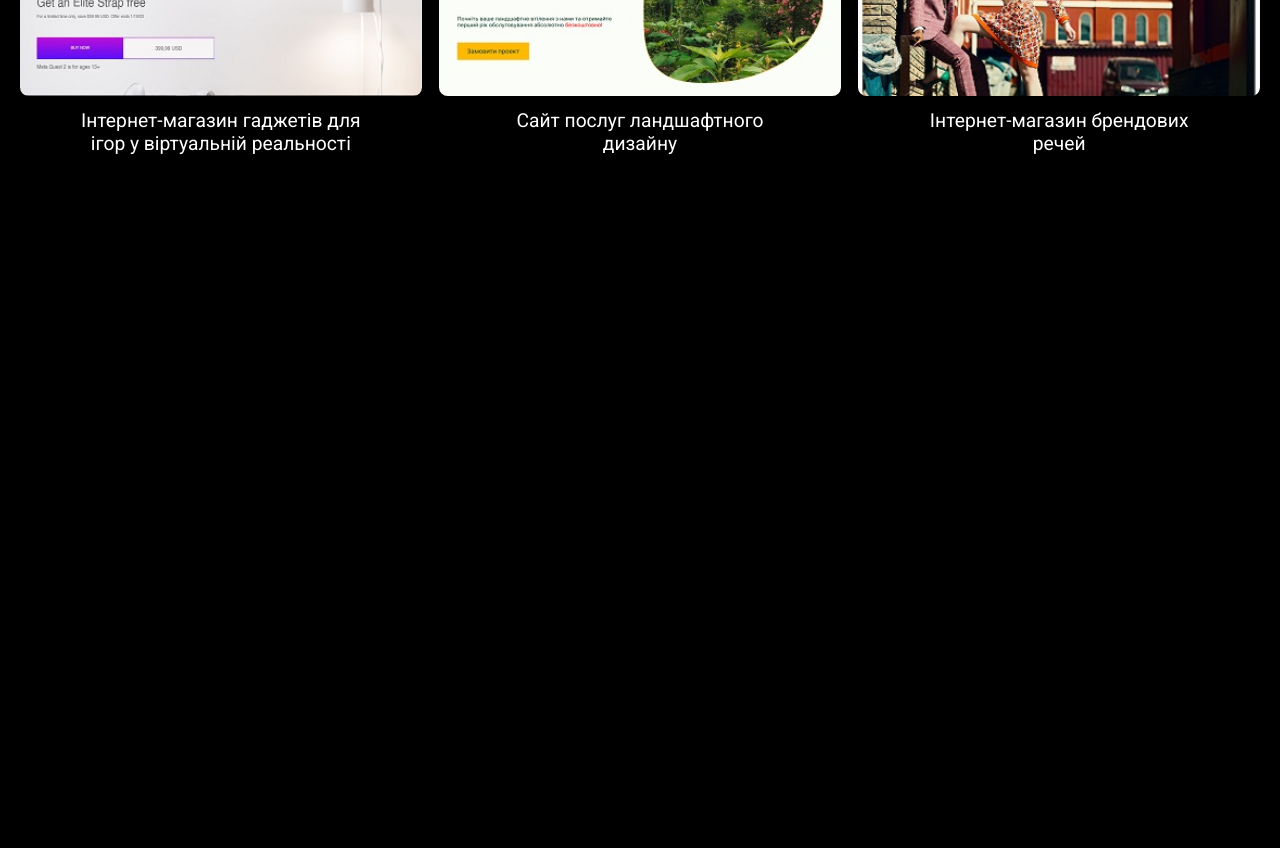
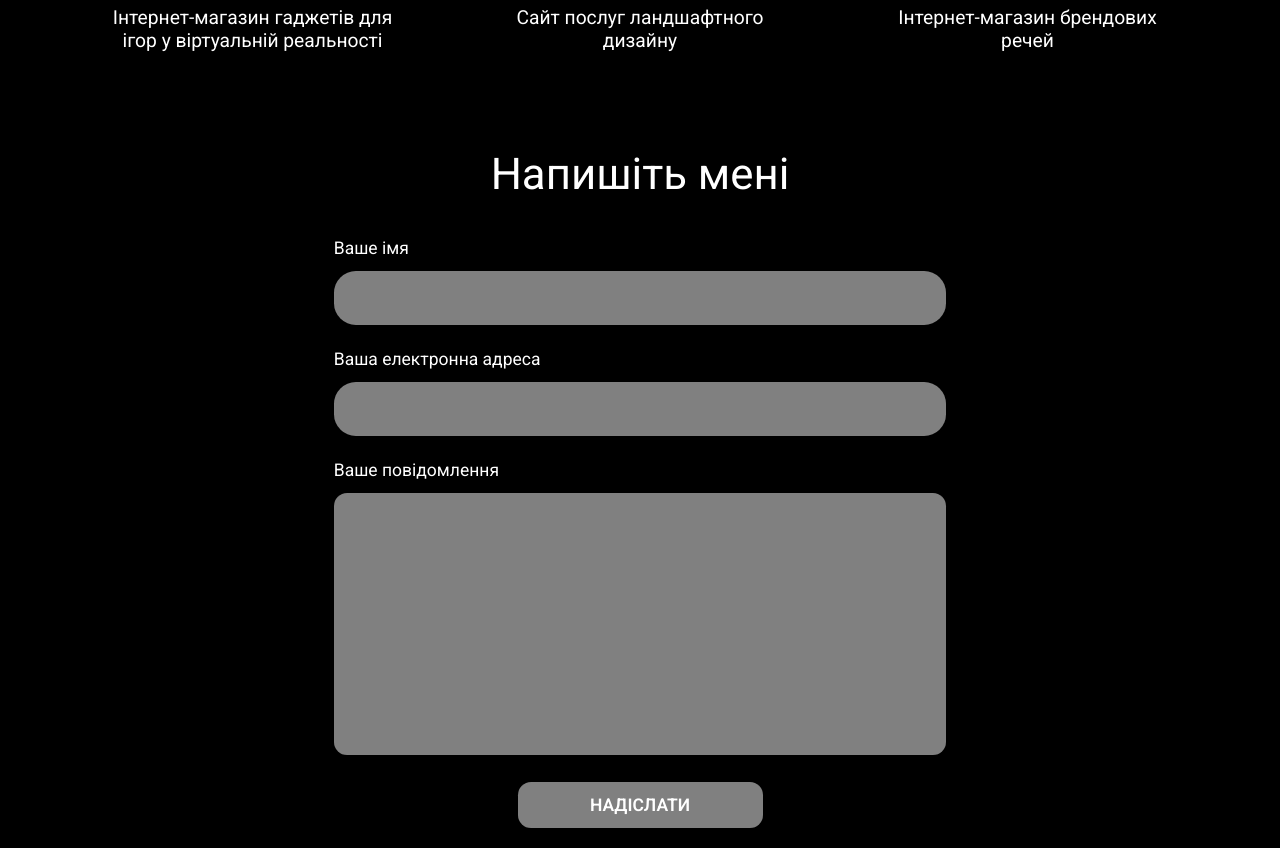
Before and after one commit to programer1983/next-portfolio, a Next.js app: page / in a window 1280 px wide. Shown: the part 3380-4228 px from the top of the page. Before the commit the page ends 3555 px from the top, so only its background shows below. Built offline with nearby package versions, Linux system fonts and the light colour scheme.

Commit message:
create contact  section

```diff
--- /dev/null
+++ b/components/Contact/Contact.scss
@@ -0,0 +1,59 @@
+.contacts__form{
+    display: flex;
+    flex-direction: column;
+    row-gap: 1.875rem;
+}
+
+.contacts__form{
+    max-width: 43.75rem;
+    margin:  0 auto;
+}
+
+.contacts__form-block{
+    display: flex;
+    flex-direction: column;
+}
+
+.contacts__form-label{
+    color: var(--whiteColor);
+    margin-bottom: 0.9375rem;
+    font-size: 1.25rem;
+}
+
+.contacts__form-input{
+    background-color: gray;
+    border-radius: 1.5625rem;
+    padding: 1.25rem 0.625rem;
+    color: var(--whiteColor);
+    font-size: 1.125rem;
+    cursor: pointer;
+}
+
+.contacts__form-area{
+    background-color: gray;
+    border-radius: 0.9375rem;
+    min-height: 18.75rem;
+    resize: none;
+    color: var(--whiteColor);
+    font-size: 1.125rem;
+    padding: 1.25rem;
+    cursor: pointer;
+}
+
+.contacts__form-button{
+    background-color: gray;
+    color: var(--whiteColor);
+    font-size: 1.25rem;
+    border-radius: 0.9375rem;
+    text-transform: uppercase;
+    font-weight: 600;
+    padding: 0.9375rem 1.25rem;
+    width: 40%;
+    margin: 1.875rem auto 0;
+    text-align: center;
+    transition: all .4s ease;
+    &:hover{
+        transform: scale(1.1);
+        background-color: rgb(44, 41, 41);
+    }
+}
--- /dev/null
+++ b/components/Contact/Contact.tsx
@@ -0,0 +1,28 @@
+import './Contact.scss'
+
+const Contact = () => {
+  return (
+    <section className='contacts'>
+        <div className="container">
+            <h2 className="contacts__title title">Напишіть мені</h2>
+            <form className="contacts__form">
+                <div className="contacts__form-block">
+                    <label className="contacts__form-label" htmlFor="name">Ваше імя</label>
+                    <input  className="contacts__form-input"  type="text" id="name" required />
+                </div>
+                <div className="contacts__form-block">
+                    <label className="contacts__form-label" htmlFor="email">Ваша електронна адреса</label>
+                    <input className="contacts__form-input" type="email" id="email" required />
+                </div>
+                <div className="contacts__form-block">
+                    <label className="contacts__form-label" htmlFor="text">Вашe повідомлення</label>
+                    <textarea className="contacts__form-area" id="text"  required></textarea>
+                    <button className='contacts__form-button' type="submit">Надіслати</button>
+                </div>
+            </form>
+        </div>
+    </section>
+  )
+}
+
+export default Contact
--- a/components/Works/Works.scss
+++ b/components/Works/Works.scss
@@ -1,8 +1,9 @@
 .works__items{
     display: grid;
-    grid-template-columns: repeat(3, 1fr);
+    grid-template-columns: repeat(3, 370px);
     column-gap: 1.25rem;
     row-gap: 2.5rem;
+    justify-content: center;
 }
 
 .works__item{
--- a/src/app/page.tsx
+++ b/src/app/page.tsx
@@ -1,4 +1,5 @@
 import About from "../../components/About/About";
+import Contact from "../../components/Contact/Contact";
 import Hero from "../../components/Hero/Hero";
 import Scills from "../../components/Scills/Scills";
 import Works from "../../components/Works/Works";
@@ -10,6 +11,7 @@ export default function Home() {
           <About />
           <Scills />
           <Works />
+          <Contact />
        </main>
   );
 }
```
